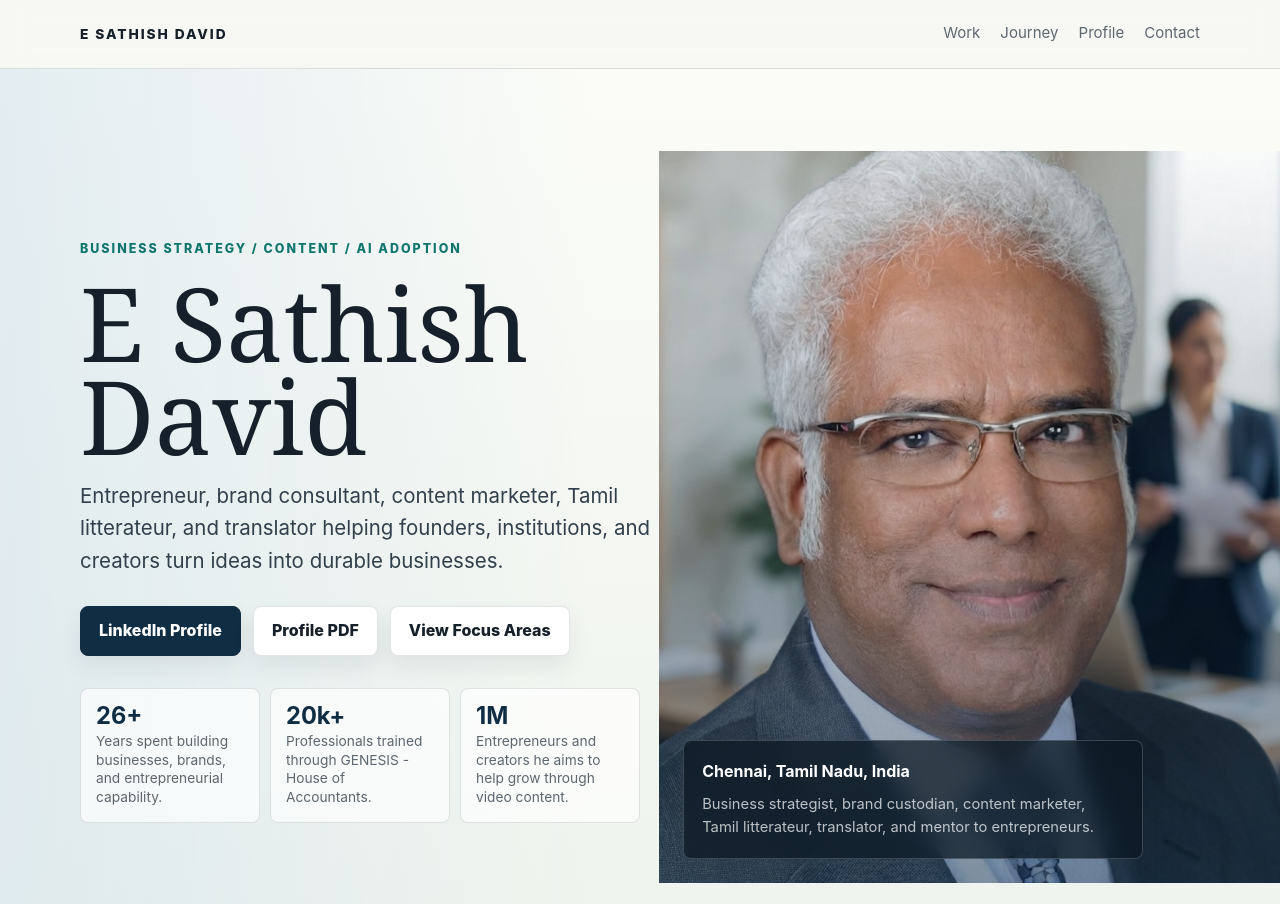
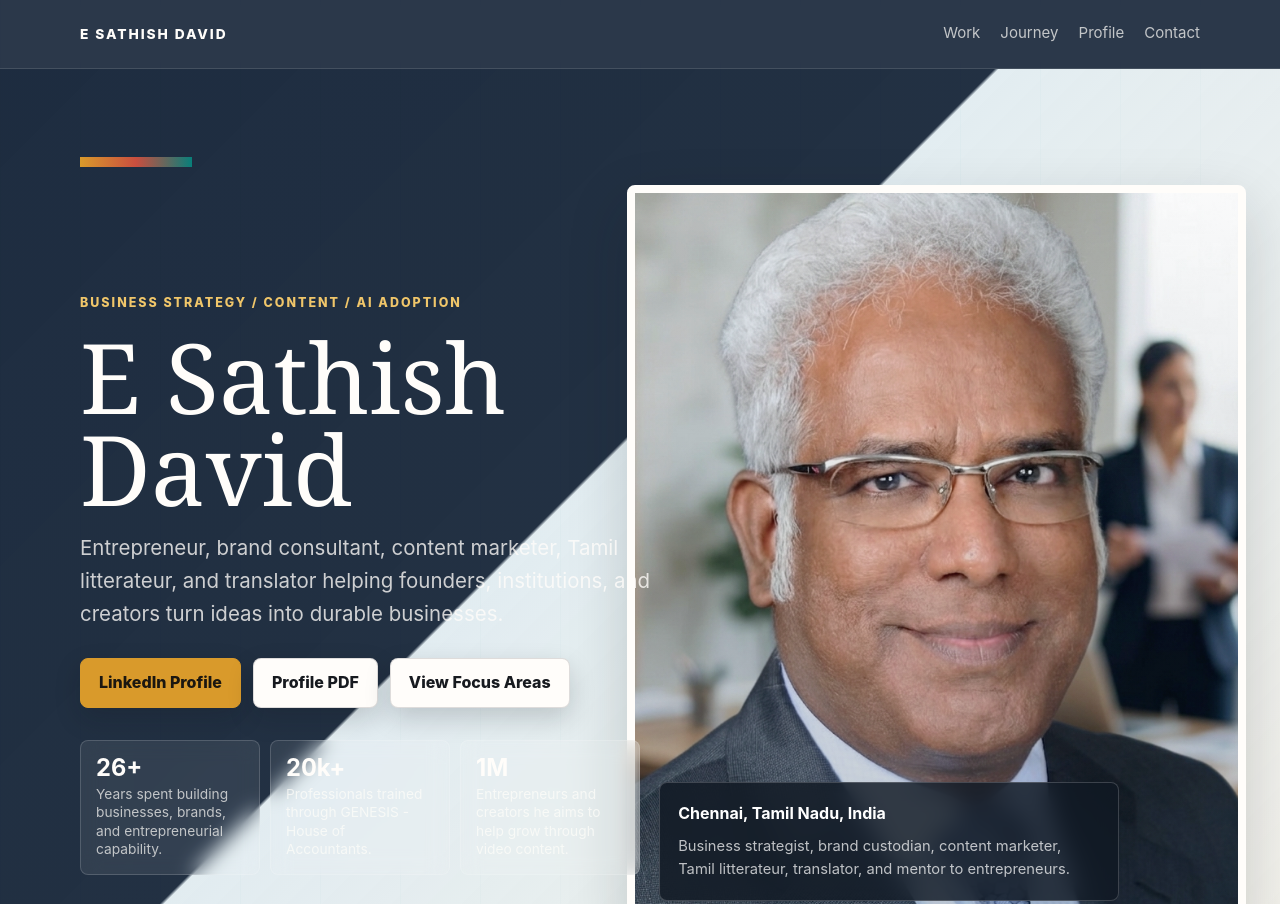
Before and after one commit to augustinonline/sd1975, a plain HTML site: page index.html in a window 1280 px wide. Shown: the top 904 px of the page. Drawn offline with Linux system fonts and the light colour scheme.

Commit message:
Refresh profile site CSS

```diff
--- a/index.html
+++ b/index.html
@@ -11,17 +11,18 @@
   <meta property="og:image" content="assets/sathish-headshot.png">
   <style>
     :root {
-      --ink: #16202a;
-      --muted: #5d6770;
-      --line: rgba(22, 32, 42, 0.12);
-      --paper: #f7f8f4;
-      --panel: #ffffff;
-      --navy: #102d43;
-      --teal: #0f766e;
-      --gold: #bf7a25;
-      --sage: #dfe7dc;
-      --sky: #d7e5ee;
-      --shadow: 0 18px 48px rgba(21, 33, 43, 0.13);
+      --ink: #171a1f;
+      --muted: #69717b;
+      --line: rgba(23, 26, 31, 0.14);
+      --paper: #f4f1ea;
+      --panel: #fffdfa;
+      --navy: #19283c;
+      --teal: #087f7a;
+      --gold: #d99a2b;
+      --coral: #c94e3f;
+      --sage: #dbe5d5;
+      --sky: #dbeaf2;
+      --shadow: 0 22px 60px rgba(24, 29, 36, 0.18);
       --radius: 8px;
       --sans: Inter, ui-sans-serif, system-ui, -apple-system, BlinkMacSystemFont, "Segoe UI", sans-serif;
       --serif: Georgia, "Times New Roman", serif;
@@ -37,7 +38,10 @@
 
     body {
       margin: 0;
-      background: var(--paper);
+      background:
+        linear-gradient(90deg, rgba(8, 127, 122, 0.08) 0 1px, transparent 1px 100%),
+        linear-gradient(180deg, #fbf7ef, var(--paper) 38%, #eceff0);
+      background-size: 80px 100%, auto;
       color: var(--ink);
       font-family: var(--sans);
       line-height: 1.6;
@@ -57,9 +61,10 @@
       position: sticky;
       top: 0;
       z-index: 10;
-      border-bottom: 1px solid var(--line);
-      background: rgba(247, 248, 244, 0.88);
-      backdrop-filter: blur(14px);
+      border-bottom: 1px solid rgba(255, 255, 255, 0.12);
+      background: rgba(25, 40, 60, 0.92);
+      color: #fffdfa;
+      backdrop-filter: blur(16px);
     }
 
     .nav {
@@ -83,7 +88,7 @@
       display: flex;
       align-items: center;
       gap: 20px;
-      color: var(--muted);
+      color: rgba(255, 253, 250, 0.72);
       font-size: 0.94rem;
     }
 
@@ -93,33 +98,47 @@
     }
 
     .nav-links a:hover {
-      color: var(--ink);
+      color: white;
       border-bottom-color: var(--gold);
     }
 
     .hero {
       min-height: calc(100vh - 68px);
       display: grid;
-      grid-template-columns: minmax(0, 1.03fr) minmax(340px, 0.97fr);
+      grid-template-columns: minmax(0, 0.98fr) minmax(360px, 1.02fr);
       align-items: stretch;
-      border-bottom: 1px solid var(--line);
+      position: relative;
+      overflow: hidden;
+      border-bottom: 1px solid rgba(25, 40, 60, 0.16);
       background:
-        linear-gradient(90deg, rgba(215, 229, 238, 0.66), rgba(247, 248, 244, 0) 46%),
-        linear-gradient(180deg, #fbfcf8, #eef3ed);
+        linear-gradient(135deg, rgba(25, 40, 60, 0.98) 0%, rgba(25, 40, 60, 0.96) 44%, rgba(219, 234, 242, 0.76) 44.2%, rgba(244, 241, 234, 0.9) 100%);
+    }
+
+    .hero::before {
+      content: "";
+      position: absolute;
+      left: max(24px, calc((100vw - 1120px) / 2));
+      top: 88px;
+      width: 112px;
+      height: 10px;
+      background: linear-gradient(90deg, var(--gold), var(--coral), var(--teal));
     }
 
     .hero-copy {
       width: min(640px, calc(100% - 48px));
       margin-left: max(24px, calc((100vw - 1120px) / 2));
-      padding: 84px 0 56px;
+      padding: 112px 0 62px;
       display: flex;
       flex-direction: column;
       justify-content: center;
+      color: #fffdfa;
+      position: relative;
+      z-index: 1;
     }
 
     .eyebrow {
       margin: 0 0 18px;
-      color: var(--teal);
+      color: #f0c66a;
       font-size: 0.78rem;
       font-weight: 800;
       letter-spacing: 0.16em;
@@ -136,16 +155,16 @@
     h1 {
       margin-bottom: 18px;
       font-family: var(--serif);
-      font-size: clamp(3.8rem, 8vw, 7.4rem);
+      font-size: clamp(3.4rem, 7.6vw, 7rem);
       font-weight: 500;
-      line-height: 0.9;
+      line-height: 0.94;
       letter-spacing: 0;
     }
 
     .lede {
       max-width: 38rem;
       margin-bottom: 28px;
-      color: #31404c;
+      color: rgba(255, 253, 250, 0.78);
       font-size: clamp(1.08rem, 1.6vw, 1.28rem);
     }
 
@@ -165,10 +184,10 @@
       padding: 11px 18px;
       border: 1px solid var(--line);
       border-radius: var(--radius);
-      background: var(--panel);
+      background: #fffdfa;
       color: var(--ink);
       font-weight: 800;
-      box-shadow: 0 10px 22px rgba(21, 33, 43, 0.07);
+      box-shadow: 0 10px 26px rgba(9, 15, 24, 0.18);
       transition: transform 0.18s ease, border-color 0.18s ease, background 0.18s ease;
     }
 
@@ -178,9 +197,9 @@
     }
 
     .button.primary {
-      border-color: var(--navy);
-      background: var(--navy);
-      color: white;
+      border-color: var(--gold);
+      background: var(--gold);
+      color: #1b1710;
     }
 
     .signal-grid {
@@ -193,22 +212,23 @@
     .signal {
       min-height: 102px;
       padding: 15px;
-      border: 1px solid var(--line);
+      border: 1px solid rgba(255, 255, 255, 0.16);
       border-radius: var(--radius);
-      background: rgba(255, 255, 255, 0.68);
+      background: rgba(255, 255, 255, 0.08);
+      backdrop-filter: blur(10px);
     }
 
     .signal strong {
       display: block;
       margin-bottom: 5px;
-      color: var(--navy);
+      color: #fffdfa;
       font-size: 1.48rem;
       line-height: 1;
     }
 
     .signal span {
       display: block;
-      color: var(--muted);
+      color: rgba(255, 253, 250, 0.7);
       font-size: 0.86rem;
       line-height: 1.35;
     }
@@ -217,14 +237,18 @@
       min-height: calc(100vh - 68px);
       position: relative;
       overflow: hidden;
+      margin: 34px 34px 34px 0;
+      border: 8px solid #fffdfa;
+      border-radius: var(--radius);
       background: var(--navy);
+      box-shadow: var(--shadow);
     }
 
     .portrait-wrap::after {
       content: "";
       position: absolute;
       inset: 0;
-      background: linear-gradient(180deg, rgba(16, 45, 67, 0.02), rgba(16, 45, 67, 0.5));
+      background: linear-gradient(180deg, rgba(16, 45, 67, 0.02), rgba(16, 45, 67, 0.24));
       pointer-events: none;
     }
 
@@ -233,7 +257,7 @@
       height: 100%;
       min-height: calc(100vh - 68px);
       object-fit: cover;
-      object-position: 52% 28%;
+      object-position: 49% 28%;
     }
 
     .portrait-caption {
@@ -248,7 +272,7 @@
       padding: 18px;
       border: 1px solid rgba(255, 255, 255, 0.18);
       border-radius: var(--radius);
-      background: rgba(10, 24, 35, 0.72);
+      background: rgba(17, 25, 36, 0.82);
       color: white;
       backdrop-filter: blur(12px);
     }
@@ -260,7 +284,7 @@
 
     section {
       padding: 82px 0;
-      border-bottom: 1px solid var(--line);
+      border-bottom: 1px solid rgba(23, 26, 31, 0.1);
     }
 
     .container {
@@ -270,7 +294,7 @@
 
     .section-head {
       display: grid;
-      grid-template-columns: 0.72fr 1fr;
+      grid-template-columns: 0.64fr 1fr;
       gap: 42px;
       align-items: start;
       margin-bottom: 34px;
@@ -279,7 +303,7 @@
     h2 {
       margin-bottom: 0;
       font-family: var(--serif);
-      font-size: clamp(2.2rem, 4.2vw, 4rem);
+      font-size: clamp(2.1rem, 3.8vw, 3.8rem);
       font-weight: 500;
       line-height: 1;
       letter-spacing: 0;
@@ -293,16 +317,20 @@
     .card-grid {
       display: grid;
       grid-template-columns: repeat(3, minmax(0, 1fr));
-      gap: 14px;
+      gap: 1px;
+      border: 1px solid var(--line);
+      border-radius: var(--radius);
+      overflow: hidden;
+      background: var(--line);
     }
 
     .card {
       min-height: 230px;
-      padding: 24px;
-      border: 1px solid var(--line);
-      border-radius: var(--radius);
+      padding: 28px;
+      border: 0;
+      border-radius: 0;
       background: var(--panel);
-      box-shadow: 0 12px 30px rgba(21, 33, 43, 0.06);
+      box-shadow: none;
     }
 
     .card h3 {
@@ -317,7 +345,9 @@
     }
 
     .band {
-      background: var(--navy);
+      background:
+        linear-gradient(135deg, rgba(217, 154, 43, 0.13), rgba(8, 127, 122, 0.16)),
+        #101821;
       color: white;
     }
 
@@ -340,8 +370,8 @@
       display: grid;
       grid-template-columns: 220px 1fr;
       gap: 24px;
-      padding: 24px;
-      background: rgba(255, 255, 255, 0.055);
+      padding: 28px;
+      background: rgba(255, 255, 255, 0.065);
     }
 
     .timeline-row strong {
@@ -362,14 +392,18 @@
     .profile-layout {
       display: grid;
       grid-template-columns: 0.86fr 1.14fr;
-      gap: 24px;
+      gap: 1px;
+      border: 1px solid var(--line);
+      border-radius: var(--radius);
+      overflow: hidden;
+      background: var(--line);
       align-items: start;
     }
 
     .aside {
       padding: 24px;
-      border-radius: var(--radius);
-      background: var(--sage);
+      border-radius: 0;
+      background: var(--sky);
     }
 
     .aside h3 {
@@ -392,9 +426,9 @@
 
     .quote {
       padding: 34px;
-      border-radius: var(--radius);
+      border-radius: 0;
       background: var(--panel);
-      box-shadow: var(--shadow);
+      box-shadow: none;
     }
 
     .quote p {
@@ -411,8 +445,8 @@
 
     .contact {
       background:
-        linear-gradient(135deg, rgba(191, 122, 37, 0.14), rgba(15, 118, 110, 0.11)),
-        var(--paper);
+        linear-gradient(135deg, rgba(201, 78, 63, 0.12), rgba(8, 127, 122, 0.13)),
+        #f8f4eb;
     }
 
     .contact-panel {
@@ -423,7 +457,7 @@
       padding: 32px;
       border: 1px solid var(--line);
       border-radius: var(--radius);
-      background: rgba(255, 255, 255, 0.72);
+      background: rgba(255, 253, 250, 0.88);
       box-shadow: var(--shadow);
     }
 
@@ -467,17 +501,29 @@
       .hero {
         min-height: auto;
         grid-template-columns: 1fr;
+        background:
+          linear-gradient(180deg, rgba(25, 40, 60, 0.98) 0%, rgba(25, 40, 60, 0.96) 46%, rgba(219, 234, 242, 0.78) 46.2%, rgba(244, 241, 234, 0.95) 100%);
+      }
+
+      .hero::before {
+        left: 16px;
+        top: 42px;
       }
 
       .hero-copy {
         width: min(100% - 32px, 680px);
         margin: 0 auto;
-        padding: 58px 0 34px;
+        padding: 74px 0 34px;
       }
 
       .portrait-wrap,
       .portrait {
         min-height: 520px;
+      }
+
+      .portrait-wrap {
+        margin: 0 16px 34px;
+        border-width: 6px;
       }
 
       .section-head,
@@ -498,7 +544,7 @@
 
     @media (max-width: 520px) {
       h1 {
-        font-size: 3.5rem;
+        font-size: 3.2rem;
       }
 
       section {
@@ -508,6 +554,14 @@
       .portrait-wrap,
       .portrait {
         min-height: 430px;
+      }
+
+      .hero-actions {
+        width: 100%;
+      }
+
+      .button {
+        width: 100%;
       }
 
       .portrait-caption {
```
